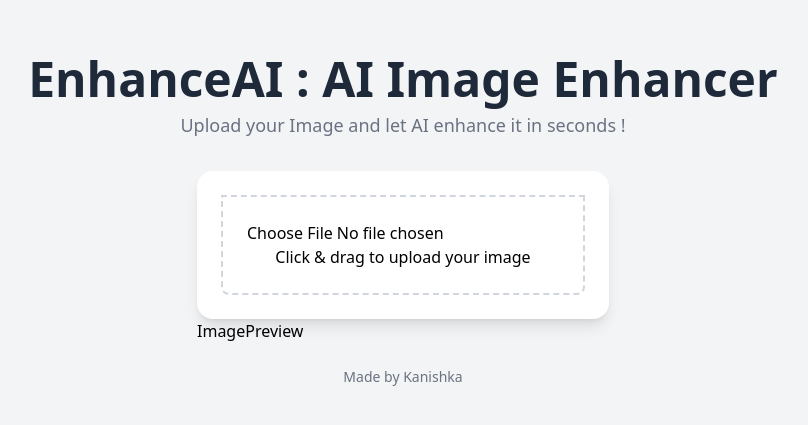
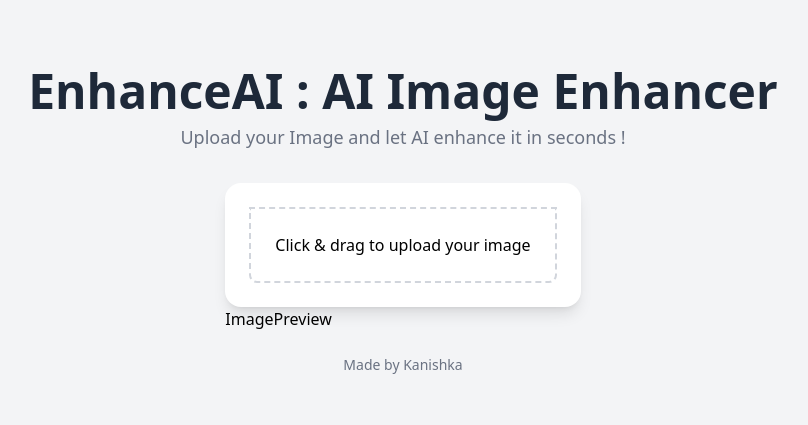
Before and after one commit to kanishkadz/Enhance-AI, a React (Vite) app: page / in a window 1280 px wide. Shown: the part 179-604 px from the top of the page, without its empty margins (237-1045 px from the left). Built offline with nearby package versions, Linux system fonts and the light colour scheme.

Commit message:
Update ImageUpload.jsx

```diff
--- a/src/components/ImageUpload.jsx
+++ b/src/components/ImageUpload.jsx
@@ -4,7 +4,7 @@ const ImageUpload = () => {
   return (
     <div className='bg-white shadow-lg rounded-2xl p-6 w-full max-w-2xl'>
       <label htmlFor="fileInput" className="block w-full cursor-pointer border-2 border-dashed border-gray-300 rounded-b-lg p-6 text-center hover:border-blue-500 transition-all">
-        <input type="file" id="fileInput" />
+        <input type="file" id="fileInput" className="hidden" />
         <p>Click & drag to upload your image</p>
       </label>
     </div>
```
